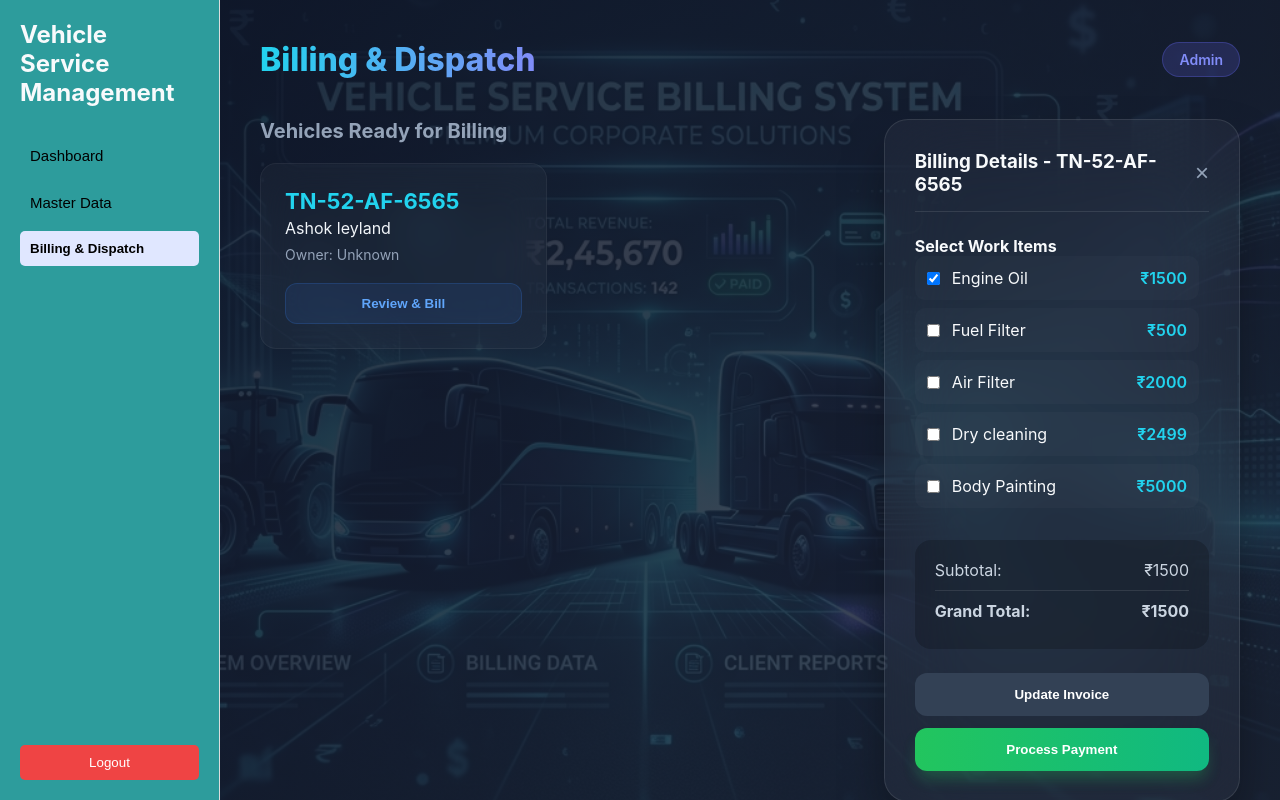
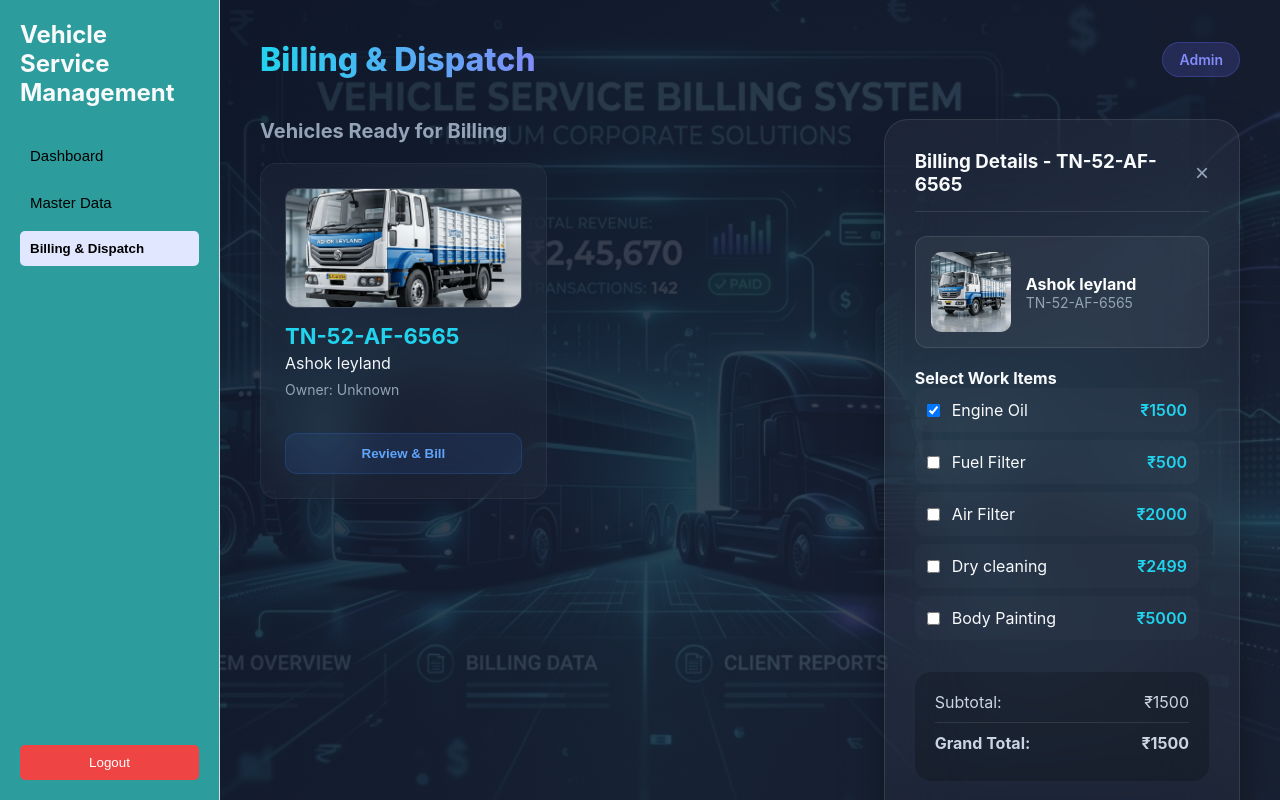
Before and after one commit to Thiky5/Vehicle-service-management, a Next.js app: page /billing in a window 1280 px wide. Both pictures are taken after a click on the button "Review & Bill". Shown: the top 800 px of the page. Built offline with nearby package versions, Linux system fonts and the light colour scheme; no server answers; data requests are answered from the project's data file.

Commit message:
Add model-specific vehicle images to Billing & Dispatch page

```diff
--- a/src/app/billing/billing.css
+++ b/src/app/billing/billing.css
@@ -70,7 +70,7 @@
   border-radius: 16px;
   display: flex;
   flex-direction: column;
-  justify-content: space-between;
+  gap: 15px;
   transition: transform 0.2s, background 0.2s;
 }
 
@@ -246,3 +246,44 @@
   font-weight: bold;
   box-shadow: 0 10px 15px -3px rgba(245, 158, 11, 0.3);
 }
+
+/* Vehicle Images */
+.card-thumbnail {
+  width: 100%;
+  height: 120px;
+  border-radius: 12px;
+  object-fit: cover;
+  background: rgba(255, 255, 255, 0.05);
+  border: 1px solid rgba(255, 255, 255, 0.1);
+}
+
+.sidebar-vehicle-preview {
+  display: flex;
+  align-items: center;
+  gap: 15px;
+  padding: 15px;
+  background: rgba(255, 255, 255, 0.05);
+  border-radius: 12px;
+  border: 1px solid rgba(255, 255, 255, 0.1);
+  margin-bottom: 20px;
+}
+
+.sidebar-img {
+  width: 80px;
+  height: 80px;
+  border-radius: 10px;
+  object-fit: cover;
+}
+
+.sidebar-model {
+  margin: 0;
+  font-weight: bold;
+  font-size: 16px;
+  color: #fff;
+}
+
+.sidebar-reg {
+  margin: 0;
+  font-size: 14px;
+  color: #94a3b8;
+}
--- a/src/app/billing/page.js
+++ b/src/app/billing/page.js
@@ -3,6 +3,7 @@
 import Sidebar from "../../components/Sidebar";
 import { useState, useEffect } from "react";
 import { apiFetch, endpoints } from "../../utils/api";
+import { getVehicleImage } from "../../utils/vehicleImages";
 import "./billing.css";
 
 export default function BillingPage() {
@@ -128,6 +129,7 @@ export default function BillingPage() {
                 <div className="billing-grid">
                   {servicedVehicles.map(v => (
                     <div key={v.id} className="vehicle-card">
+                      <img src={getVehicleImage(v.model)} alt={v.model} className="card-thumbnail" />
                       <div className="card-info">
                         <h3 className="reg-no">{v.reg}</h3>
                         <p className="model-name">{v.model}</p>
@@ -155,6 +157,14 @@ export default function BillingPage() {
                 <div className="sidebar-header">
                   <h3>Billing Details - {selectedVehicle.reg}</h3>
                   <button className="close-btn" onClick={() => setSelectedVehicle(null)}>×</button>
+                </div>
+
+                <div className="sidebar-vehicle-preview">
+                  <img src={getVehicleImage(selectedVehicle.model)} alt={selectedVehicle.model} className="sidebar-img" />
+                  <div className="sidebar-vehicle-info">
+                     <p className="sidebar-model">{selectedVehicle.model}</p>
+                     <p className="sidebar-reg">{selectedVehicle.reg}</p>
+                  </div>
                 </div>
 
                 <div style={{ marginBottom: "24px" }}>
--- /dev/null
+++ b/src/utils/vehicleImages.js
@@ -0,0 +1,11 @@
+export const getVehicleImage = (model) => {
+  if (!model) return "/vehicles/suv.png";
+  const m = model.toLowerCase();
+
+  if (m.includes("575") || m.includes("tractor")) return "/vehicles/tractor.png";
+  if (m.includes("xuv")) return "/vehicles/suv.png";
+  if (m.includes("pickup") || m.includes("bolero")) return "/vehicles/pickup.png";
+  if (m.includes("leyland") || m.includes("truck")) return "/vehicles/truck.png";
+
+  return "/vehicles/suv.png"; // Fallback for other vehicles
+};
```
Also changed, not shown: src/app/admin/page.js (+1 -9 lines).
